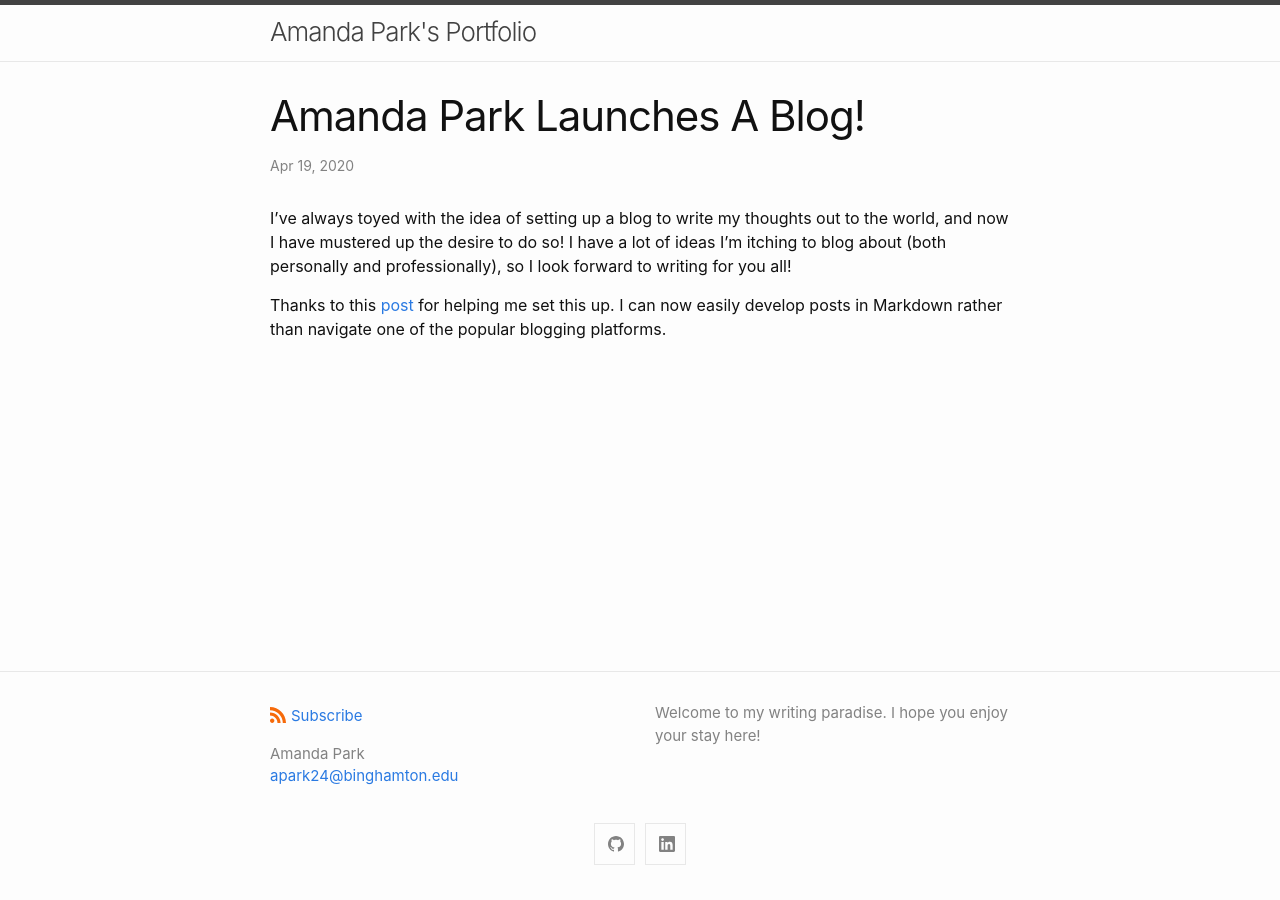
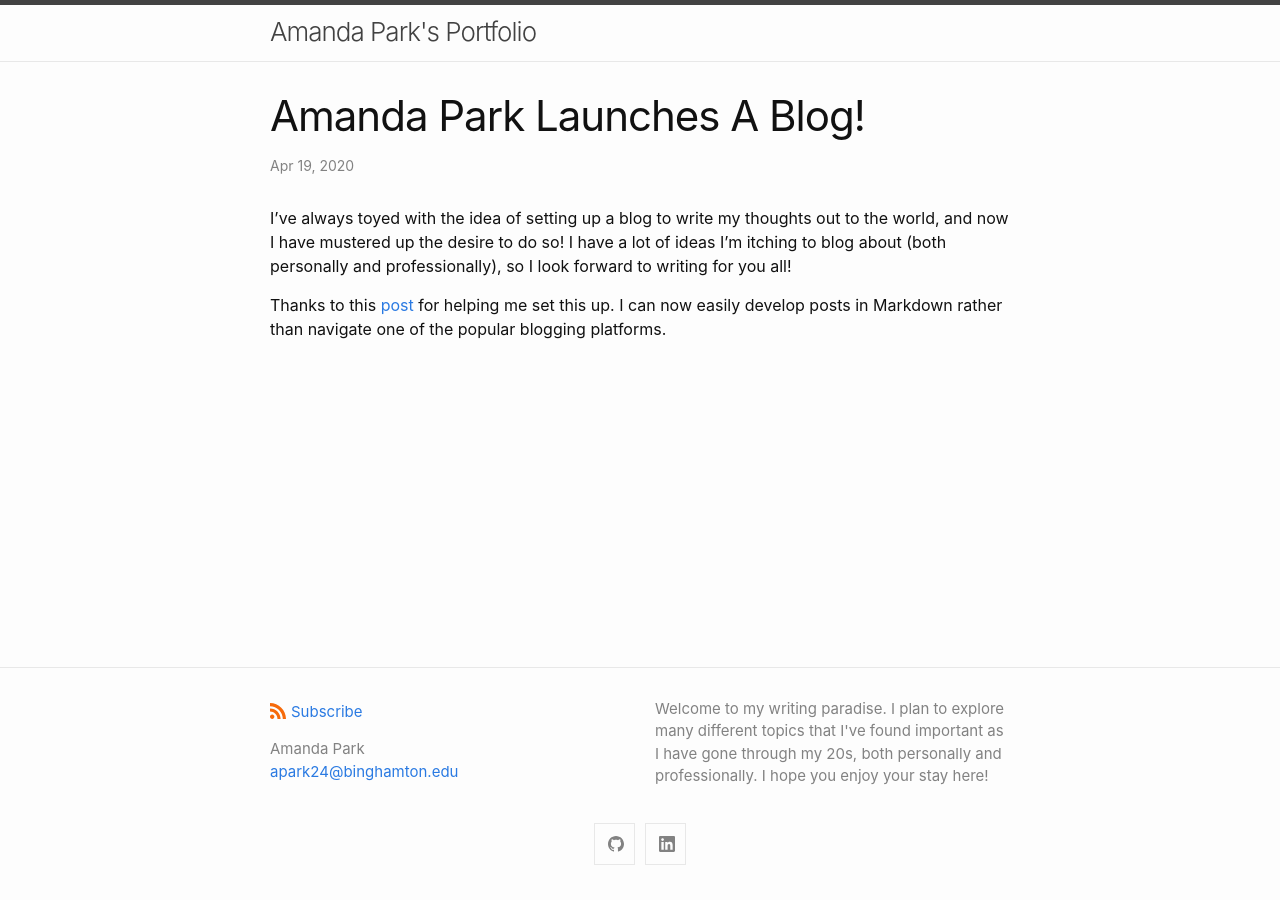
Before and after one commit to amanda-park/amanda-park.github.io, a Jekyll site: the page built from _posts/2020-04-19-setting-up-blog.md, in a window 1280 px wide. Built offline with Jekyll 4.4.1, drawn with Linux system fonts in a browser that asks for light colours.

Commit message:
Update _config.yml

```diff
--- a/_config.yml
+++ b/_config.yml
@@ -3,7 +3,7 @@ author:
   name: Amanda Park
   email: apark24@binghamton.edu
 description: > # this means to ignore newlines until "show_excerpts:"
-  Welcome to my writing paradise. I hope you enjoy your stay here!
+  Welcome to my writing paradise. I plan to explore many different topics that I've found important as I have gone through my 20s, both personally and professionally. I hope you enjoy your stay here!
 show_excerpts: false # set to true to show excerpts on the homepage
 
 #Need to set up:
@@ -18,7 +18,7 @@ minima:
   social_links:
     #twitter:
     github:  amanda-park
-    goodreads: amanda-park
+    #goodreads: amanda-park
     # devto: jekyll
     # dribbble: jekyll
     # facebook: jekyll
```
